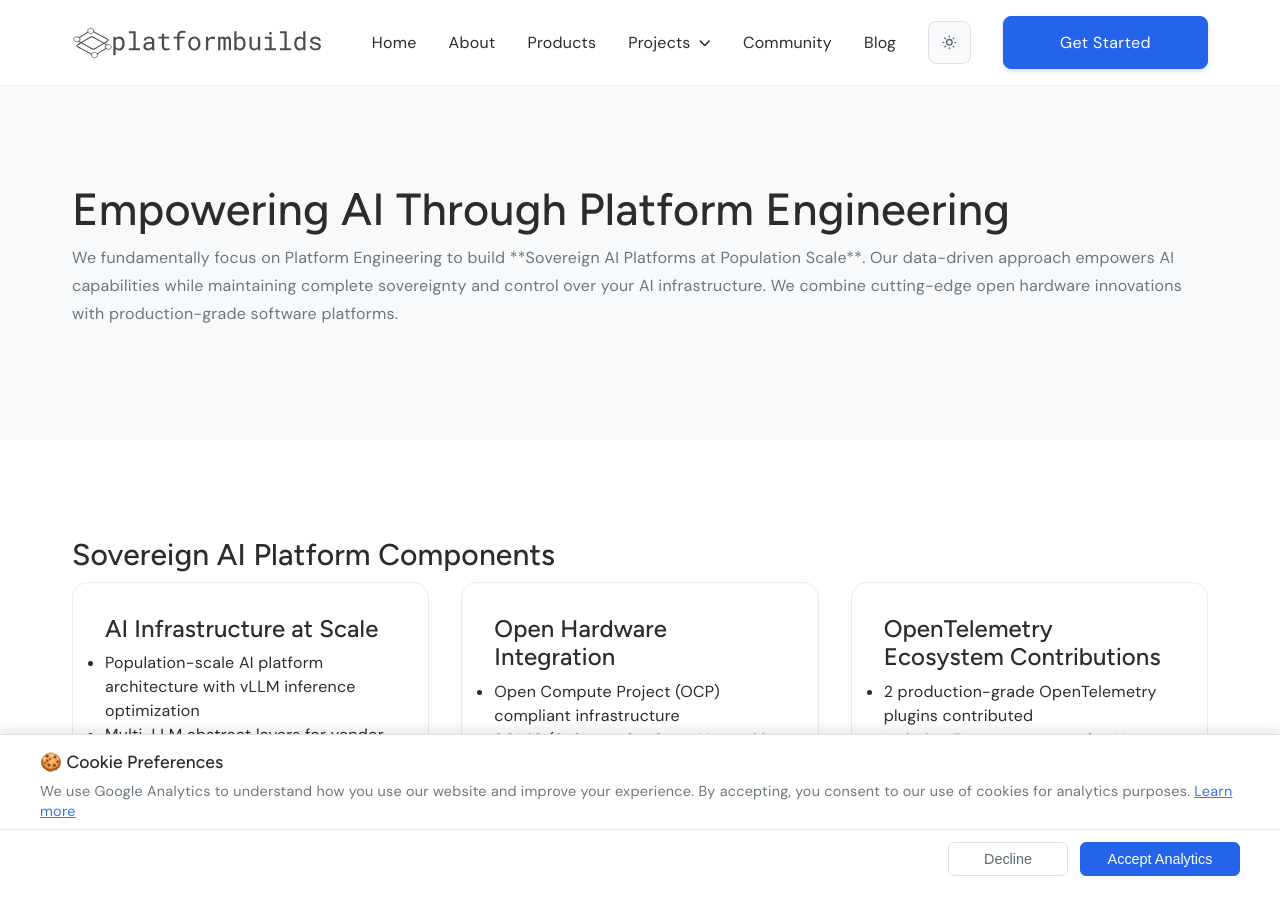
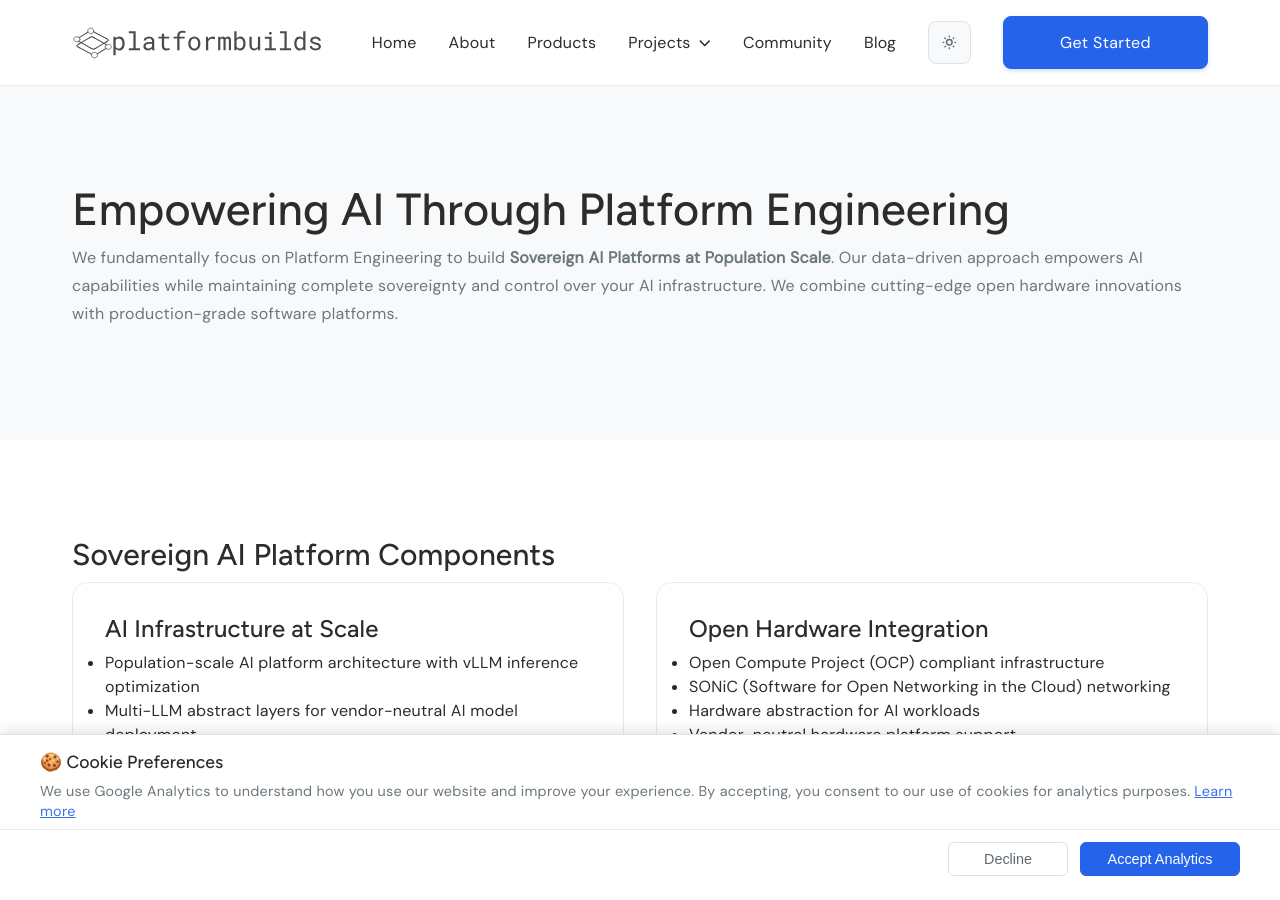
Before and after one commit to platformbuilds/platformbuilds-site, a Jekyll site: the page built from _projects/platform-engineering.md, in a window 1280 px wide and 900 px high. Built offline with Jekyll 4.4.1, drawn with Linux system fonts in a browser that asks for light colours.

Commit message:
Apply final updates to platform-engineering.md

```diff
--- a/_projects/platform-engineering.md
+++ b/_projects/platform-engineering.md
@@ -12,14 +12,14 @@
 <section class="section" style="background-color: var(--bg-secondary);">
     <div class="container">
         <h2>Empowering AI Through Platform Engineering</h2>
-        <p>We fundamentally focus on Platform Engineering to build **Sovereign AI Platforms at Population Scale**. Our data-driven approach empowers AI capabilities while maintaining complete sovereignty and control over your AI infrastructure. We combine cutting-edge open hardware innovations with production-grade software platforms.</p>
+        <p>We fundamentally focus on Platform Engineering to build <strong>Sovereign AI Platforms at Population Scale</strong>. Our data-driven approach empowers AI capabilities while maintaining complete sovereignty and control over your AI infrastructure. We combine cutting-edge open hardware innovations with production-grade software platforms.</p>
     </div>
 </section>
 
 <section class="section">
     <div class="container">
     <h3>Sovereign AI Platform Components</h3>
-        <div class="grid grid-3">
+        <div class="grid grid-2">
             <div class="card">
                 <h4>AI Infrastructure at Scale</h4>
                 <ul>
@@ -65,16 +65,22 @@
 <section class="section" style="background-color: var(--bg-secondary);">
     <div class="container">
     <h3>Core Capabilities</h3>
-        <div class="card">
-        <ul>
-        <li><strong>Truly Sovereign AI</strong> platforms with complete data and model sovereignty for regulatory compliance</li>
-        <li><strong>Population Scale</strong> architecture supporting millions of concurrent AI workloads</li>
-        <li><strong>Regulatory Standards Compliance</strong> designed for sensitive sectors like BFSI, Defense, Healthcare, and Government</li>
-        <li><strong>Multi-OEM AI Silicon Support</strong> with open source abstract layers for vendor independence</li>
-        <li><strong>Data-Driven Intelligence</strong> powered by real-time analytics and machine learning</li>
-        <li><strong>Open Hardware Foundation</strong> built on Open Compute and SONiC networking</li>
-        <li><strong>Advanced LLM Orchestration</strong> using vLLM and Kubernetes for high-performance inference</li>
-        </ul>
+        <div class="grid grid-2">
+            <div class="card">
+                <ul>
+                <li><strong>Truly Sovereign AI</strong> platforms with complete data and model sovereignty for regulatory compliance</li>
+                <li><strong>Population Scale</strong> architecture supporting millions of concurrent AI workloads</li>
+                <li><strong>Regulatory Standards Compliance</strong> designed for sensitive sectors like BFSI, Defense, Healthcare, and Government</li>
+                <li><strong>Multi-OEM AI Silicon Support</strong> with open source abstract layers for vendor independence</li>
+                </ul>
+            </div>
+            <div class="card">
+                <ul>
+                <li><strong>Data-Driven Intelligence</strong> powered by real-time analytics and machine learning</li>
+                <li><strong>Open Hardware Foundation</strong> built on Open Compute and SONiC networking</li>
+                <li><strong>Advanced LLM Orchestration</strong> using vLLM and Kubernetes for high-performance inference</li>
+                </ul>
+            </div>
         </div>
     </div>
 </section>
@@ -119,17 +125,22 @@
 <section class="section" style="background-color: var(--bg-secondary);">
     <div class="container">
     <h3>AI Platform Impact</h3>
-        <div class="card">
-            <p>Our sovereign AI platforms are transforming critical industries:</p>
-            <ul>
-            <li><strong>Population Scale</strong>: Supporting AI workloads for millions of concurrent users with vLLM optimization</li>
-            <li><strong>Regulatory Compliance</strong>: Enabling AI adoption in BFSI, Defense, and sensitive sectors</li>
-            <li><strong>True Sovereignty</strong>: Complete data and model control with airgapped deployment capabilities</li>
-            <li><strong>Multi-OEM Freedom</strong>: Vendor-neutral AI silicon support reducing dependency and costs</li>
-            <li><strong>Open Hardware Leadership</strong>: Driving standardization through OCP and SONiC contributions</li>
-            <li><strong>OpenTelemetry Innovation</strong>: 2 production plugins enhancing AI observability ecosystem</li>
-            <li><strong>LLM Democratization</strong>: Open source multi-LLM abstractions for accessible AI infrastructure</li>
-            </ul>
+    <p>Our sovereign AI platforms are transforming critical industries:</p>
+        <div class="grid grid-2">
+            <div class="card">
+                <ul>
+                <li><strong>Population Scale</strong>: Supporting AI workloads for millions of concurrent users with vLLM optimization</li>
+                <li><strong>Regulatory Compliance</strong>: Enabling AI adoption in BFSI, Defense, and sensitive sectors</li>
+                <li><strong>True Sovereignty</strong>: Complete data and model control with airgapped deployment capabilities</li>
+                <li><strong>Multi-OEM Freedom</strong>: Vendor-neutral AI silicon support reducing dependency and costs</li>
+                </ul>
+            </div>
+            <div class="card">
+                <li><strong>Open Hardware Leadership</strong>: Driving standardization through OCP and SONiC contributions</li>
+                <li><strong>OpenTelemetry Innovation</strong>: 2 production plugins enhancing AI observability ecosystem</li>
+                <li><strong>LLM Democratization</strong>: Open source multi-LLM abstractions for accessible AI infrastructure</li>
+                </ul>
+            </div>
         </div>
     </div>
 </section>
```
